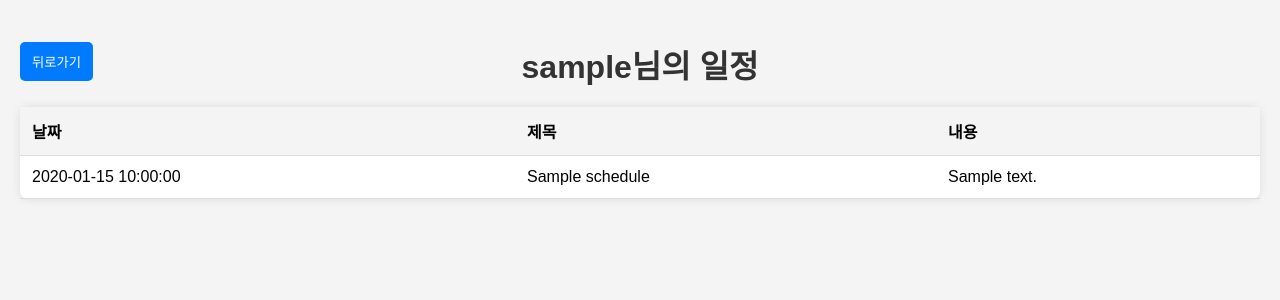
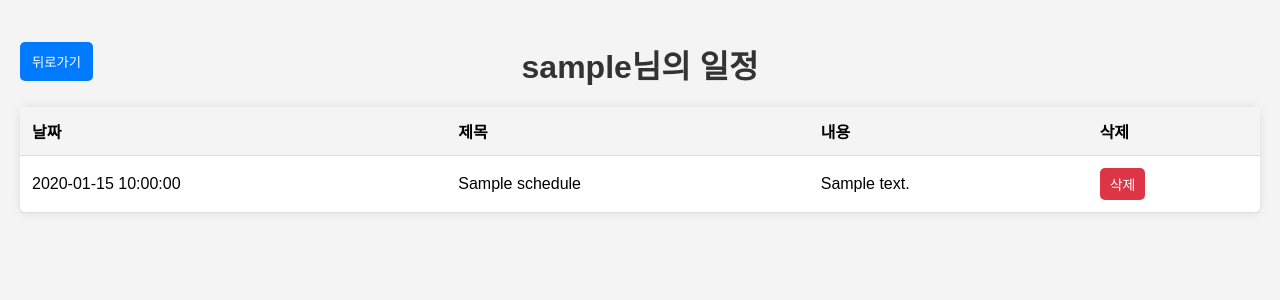
Before and after one commit to codeiwan/iw_schedule, a FastAPI app: template templates/detail.html in a window 1280 px wide. Shown: the top 300 px of the page. Run offline with FastAPI, Linux system fonts and the light colour scheme; the template is opened without the code that fills it: most values are stand-ins (such as "Sample title", 1, 10 or a date in 2020).

Commit message:
일정 삭제 기능 추가

```diff
--- a/templates/detail.html
+++ b/templates/detail.html
@@ -36,7 +36,20 @@
     tr:hover {
       background-color: #f9f9f9;
     }
-    button {
+    .delete-btn {
+      display: inline-block;
+      background-color: #dc3545;
+      padding: 6px 10px;
+      font-size: 14px;
+      color: white;
+      border: none;
+      border-radius: 5px;
+      cursor: pointer;
+    }
+    .delete-btn:hover {
+      background-color: #c82333;
+    }
+    .back-btn {
       display: inline-block;
       padding: 10px 12px;
       background-color: #007BFF;
@@ -48,30 +61,36 @@
       top: 42px;
       left: 20px;
     }
-    button:hover {
+    .back-btn:hover {
       background-color: #0056b3;
     }
   </style>
 </head>
 <body>
   <h1>{{ username }}님의 일정</h1>
-  <button onclick="window.location.href='/schedule'">뒤로가기</button>
+  <button class="back-btn" onclick="window.location.href='/schedule'">뒤로가기</button>
 
   {% if schedules %}
     <table>
       <thead>
         <tr>
+          <!-- <th>pk</th> -->
           <th>날짜</th>
           <th>제목</th>
           <th>내용</th>
+          <th>삭제</th>
         </tr>
       </thead>
       <tbody>
         {% for schedule in schedules %}
           <tr>
+            <!-- <td>{{ schedule.pk }}</td> -->
             <td>{{ schedule.date }}</td>
             <td>{{ schedule.title }}</td>
             <td>{{ schedule.content }}</td>
+            <td>
+              <button class="delete-btn" onclick="deleteSchedule('{{ schedule.pk }}')">삭제</button>
+            </td>
           </tr>
         {% endfor %}
       </tbody>
@@ -79,5 +98,21 @@
   {% else %}
     <p>등록된 일정이 없습니다.</p>
   {% endif %}
+
+  <script>
+    async function deleteSchedule(pk) {
+      if (!confirm("일정을 삭제하시겠습니까?")) return;
+
+      const response = await fetch(`/del_schedule?pk=${pk}`, {
+        method: "DELETE"
+      });
+
+      if (response.ok) {
+        location.reload();
+      } else {
+        alert("삭제에 실패했습니다.");
+      }
+    }
+  </script>
 </body>
 </html>
```
Also changed, not shown: routes/schedule.py (+18 -1 lines).
